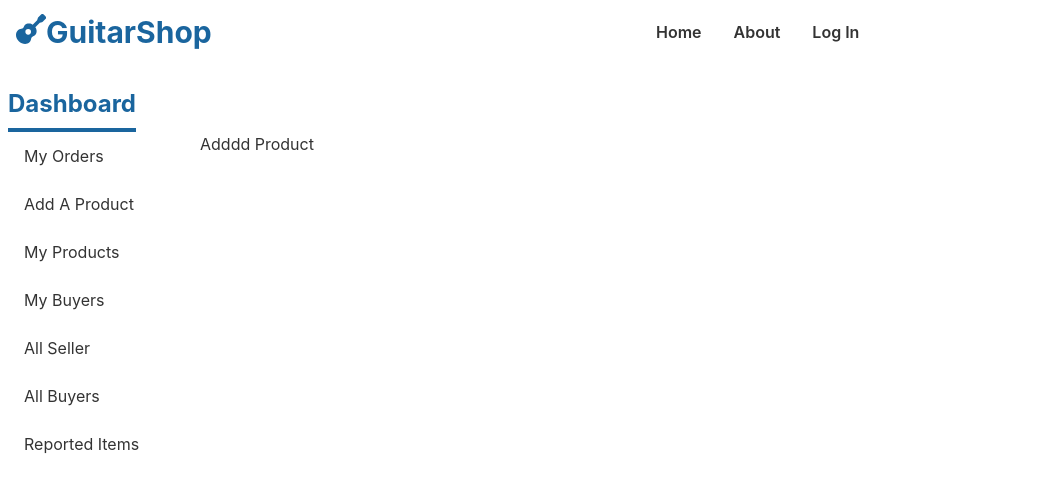
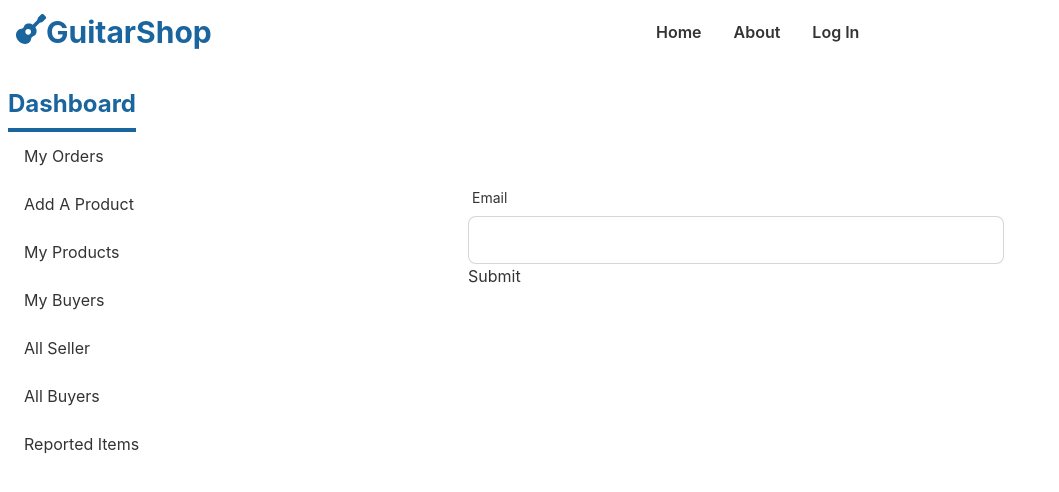
Before and after one commit to zahidhasan0/guiter-shop-client, a React (Create React App) app: page /dashboard/addproduct in a window 1280 px wide. Shown: the top 492 px of the page, without its empty margins (0-1059 px from the left). Built offline with nearby package versions, Linux system fonts and the light colour scheme; no server answers.

Commit message:
add product

```diff
--- a/src/Pages/Dashboard/AddProduct/AddProduct.js
+++ b/src/Pages/Dashboard/AddProduct/AddProduct.js
@@ -1,9 +1,26 @@
 import React from "react";
+import { useForm } from "react-hook-form";
 
 const AddProduct = () => {
+  const { register, handleSubmit } = useForm();
+
+  const handleAddProduct = (event) => {};
   return (
-    <div>
-      <h4>Adddd Product</h4>
+    <div className="w-1/2 mx-auto mt-12">
+      <form onSubmit={handleSubmit(handleAddProduct)}>
+        <div className="form-control w-full ">
+          <label className="label">
+            <span className="label-text">Email</span>
+          </label>
+          <input
+            type="email"
+            {...register("email", { required: "Input your email" })}
+            className="input input-bordered w-full "
+          />
+        </div>
+
+        <input type="submit" />
+      </form>
     </div>
   );
 };
```
Also changed, not shown: 1 other file (tests, documents, lock files or other folders).
